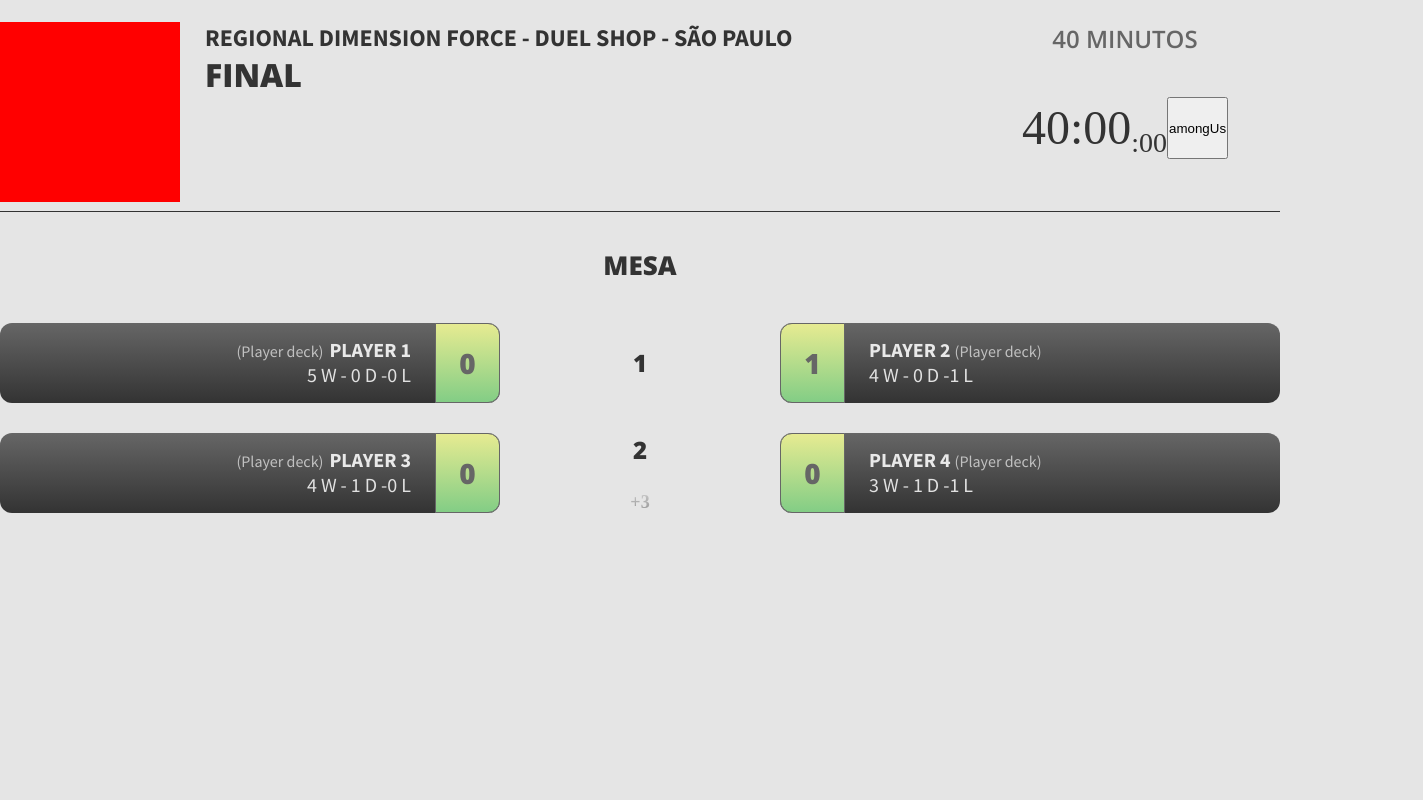
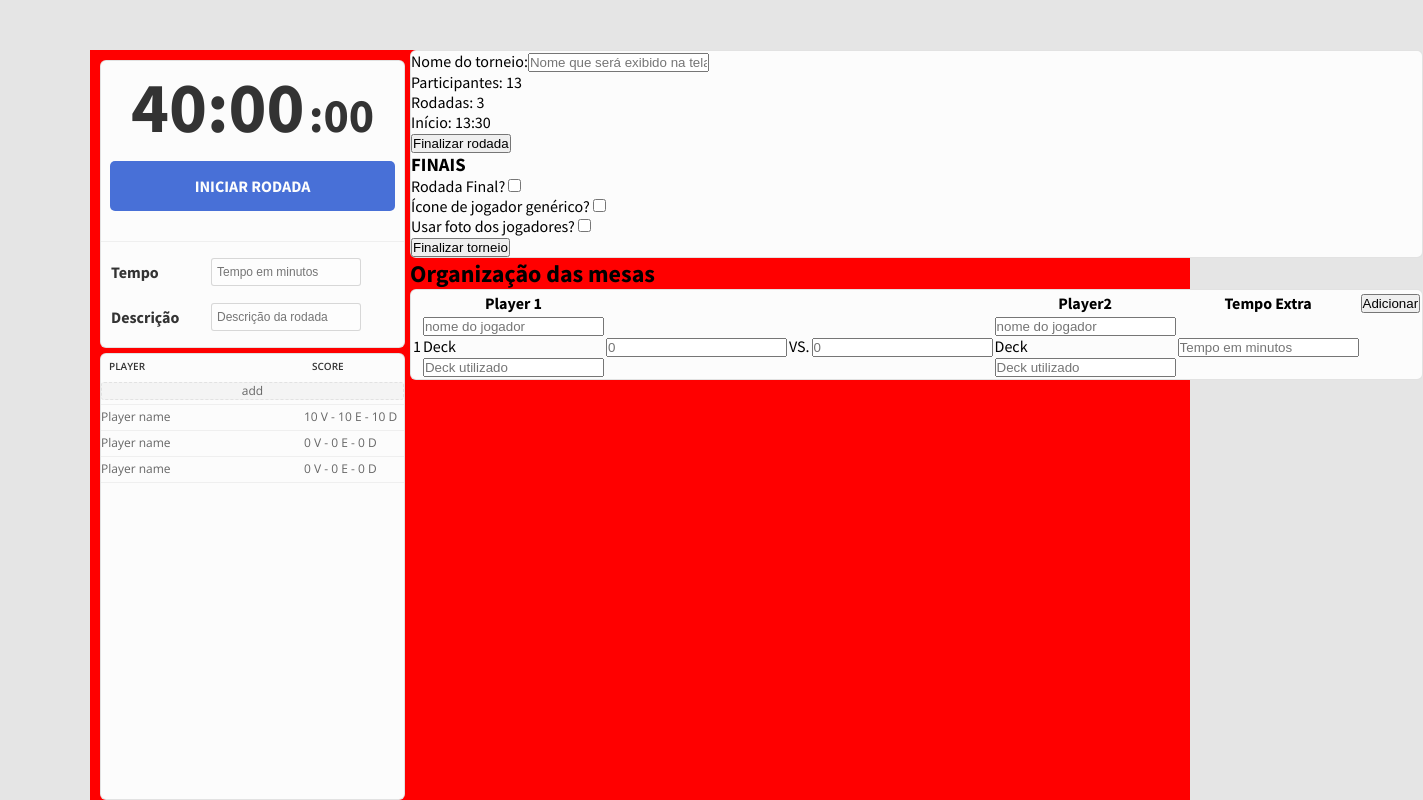
Before and after one commit to brunogirome/scorekeeper-online, a React (Create React App) app: page / in a window 1280 px wide. Shown: the whole page, 1423 px wide, since content can reach past the window. Built offline with nearby package versions, Linux system fonts and the light colour scheme; a web font is replaced by a local one.

Commit message:
Created players table styles

```diff
--- a/src/App.tsx
+++ b/src/App.tsx
@@ -1,13 +1,13 @@
 import { GlobalStyle } from './styles/global';
 
-import { Standings } from './pages/Standings';
-// import { Dashboard } from './pages/Dashboard';
+// import { Standings } from './pages/Standings';
+import { Dashboard } from './pages/Dashboard';
 
 export function App() {
   return (
     <>
       <GlobalStyle />
-      <Standings />
+      <Dashboard />
     </>
   );
 }
--- a/src/pages/Dashboard/index.tsx
+++ b/src/pages/Dashboard/index.tsx
@@ -5,6 +5,7 @@ export function Dashboard() {
   const milleseconds = ':00';
 
   return (
+    <>
       <Container>
         <section>
           <Timer>
@@ -24,25 +25,27 @@ export function Dashboard() {
             </div>
           </Timer>
           <PlayerTable>
-          <table>
+            <table cellSpacing={0} cellPadding={0}>
               <tr>
                 <th>Player</th>
                 <th>Score</th>
               </tr>
               <tr>
+                <td colSpan={2}>
                   <div>add</div>
+                </td>
               </tr>
               <tr>
                 <td>Player name</td>
-              <td>0 V - 0 E - 0 L</td>
+                <td>10 V - 10 E - 10 D</td>
               </tr>
               <tr>
                 <td>Player name</td>
-              <td>0 V - 0 E - 0 L</td>
+                <td>0 V - 0 E - 0 D</td>
               </tr>
               <tr>
                 <td>Player name</td>
-              <td>0 V - 0 E - 0 L</td>
+                <td>0 V - 0 E - 0 D</td>
               </tr>
             </table>
           </PlayerTable>
@@ -142,5 +145,6 @@ export function Dashboard() {
           </div>
         </section>
       </Container>
+    </>
   );
 }
--- a/src/pages/Dashboard/styles.ts
+++ b/src/pages/Dashboard/styles.ts
@@ -6,7 +6,11 @@ export const Container = styled.main`
 
   width: 1100px;
 
-  margin: 0 auto;
+  margin: 50px auto 0 auto;
+
+  background: red;
+
+  height: calc(100vmin - 50px);
 
   section {
     display: flex;
@@ -122,10 +126,6 @@ export const Timer = styled.div`
 
       & + p {
         margin-top: 15px;
-
-        /* input {
-          width: 150px;
-        } */
       }
     }
   }
@@ -133,4 +133,67 @@ export const Timer = styled.div`
 
 export const PlayerTable = styled.div`
   margin: 0 5px 0 10px;
+  padding: 0;
+
+  height: 100%;
+
+  table {
+    padding: 0;
+    margin: 0;
+
+    width: 100%;
+
+    border-collapse: collapse;
+
+    tr:first-child {
+      color: var(--gray-1);
+
+      row-gap: 0;
+      column-gap: 0;
+
+      th:last-child {
+        width: 100px;
+      }
+
+      th {
+        font-family: 'Open Sans';
+        font-style: normal;
+        font-weight: 600;
+        font-size: 10px;
+        line-height: 14px;
+
+        text-transform: uppercase;
+
+        height: 24px;
+
+        text-align: left;
+
+        padding-left: 8px;
+      }
+    }
+
+    div {
+      background: rgba(102, 102, 102, 0.05);
+      border: 1px dashed rgba(102, 102, 102, 0.12);
+      border-radius: 3px;
+
+      display: flex;
+      justify-content: center;
+      align-items: center;
+    }
+
+    tr + tr {
+      height: 26px;
+
+      font-family: 'Open Sans';
+      font-style: normal;
+      font-weight: 400;
+      font-size: 12px;
+      line-height: 16px;
+
+      color: #666666;
+
+      border-bottom: 1px solid rgba(0, 0, 0, 0.05);
+    }
+  }
 `;
```
Also changed, not shown: .gitpod.yml (added). Lines whose indentation alone changed are shown as unchanged.
